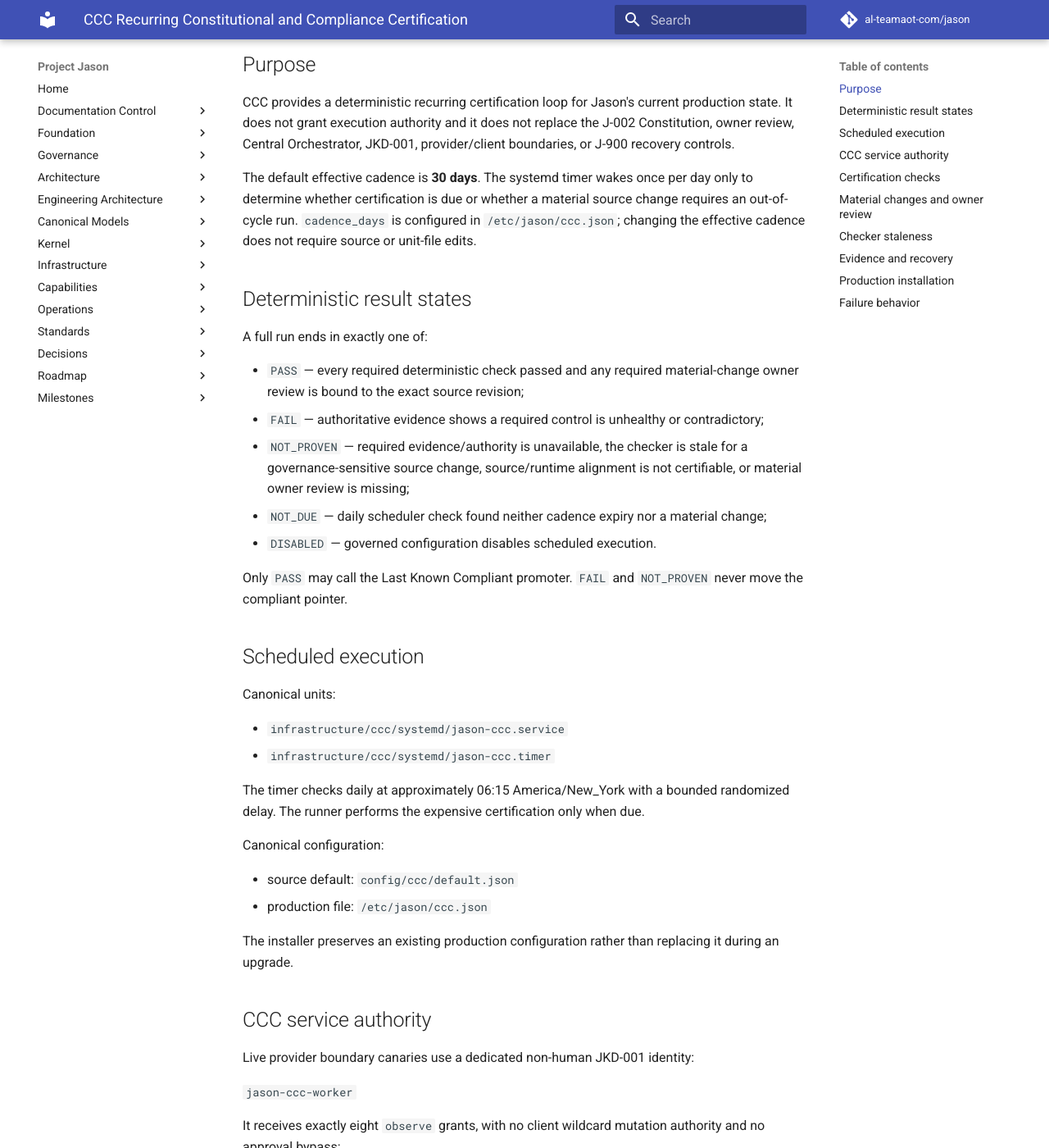
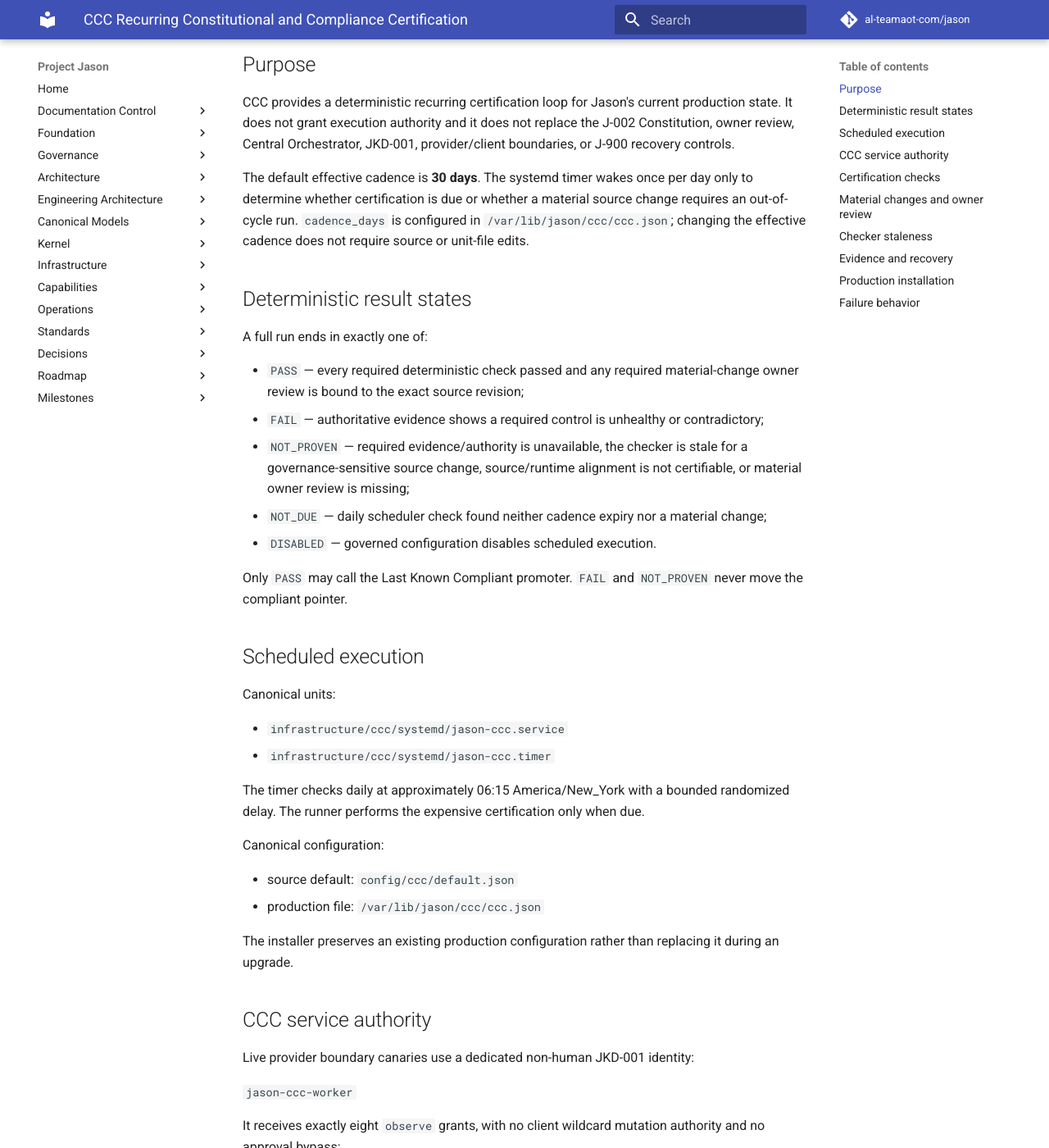
Before and after one commit to al-teamaot-com/jason, an MkDocs documentation site: the page built from docs/operations/CCC-Recurring-Certification.md, in a window 1280 px wide and 1400 px high, scrolled down 303 px. Shown: the whole window at 82% size. Built offline with MkDocs 1.6.1 and Material for MkDocs 9.7.7, drawn with Linux system fonts in a browser that asks for light colours; comment, search, counter and statistics services are not loaded; some of the changed text lies outside the part shown.

````diff
--- a/docs/operations/CCC-Recurring-Certification.md
+++ b/docs/operations/CCC-Recurring-Certification.md
@@ -8,7 +8,7 @@
 
 CCC provides a deterministic recurring certification loop for Jason's current production state. It does not grant execution authority and it does not replace the J-002 Constitution, owner review, Central Orchestrator, JKD-001, provider/client boundaries, or J-900 recovery controls.
 
-The default effective cadence is **30 days**. The systemd timer wakes once per day only to determine whether certification is due or whether a material source change requires an out-of-cycle run. `cadence_days` is configured in `/etc/jason/ccc.json`; changing the effective cadence does not require source or unit-file edits.
+The default effective cadence is **30 days**. The systemd timer wakes once per day only to determine whether certification is due or whether a material source change requires an out-of-cycle run. `cadence_days` is configured in `/var/lib/jason/ccc/ccc.json`; changing the effective cadence does not require source or unit-file edits.
 
 ## Deterministic result states
 
@@ -34,7 +34,7 @@
 Canonical configuration:
 
 - source default: `config/ccc/default.json`
-- production file: `/etc/jason/ccc.json`
+- production file: `/var/lib/jason/ccc/ccc.json`
 
 The installer preserves an existing production configuration rather than replacing it during an upgrade.
 
@@ -122,7 +122,7 @@
 sudo tools/install_ccc_scheduler.sh <source-revision> [material-review-json]
 ```
 
-When the deployment itself is a material change, supply an owner-review JSON already bound to that exact source SHA. The installer validates and installs the review before the first CCC service start. The installer creates the isolated CCC release, preserves an existing `/etc/jason/ccc.json`, installs/enables the service and timer, and requires the initial service run to complete successfully.
+When the deployment itself is a material change, supply an owner-review JSON already bound to that exact source SHA. The installer validates and installs the review before the first CCC service start. The installer creates the isolated CCC release, preserves an existing `/var/lib/jason/ccc/ccc.json`, installs/enables the service and timer, and requires the initial service run to complete successfully.
 
 ## Failure behavior
 
````
Also changed, not shown: 2 other files.
